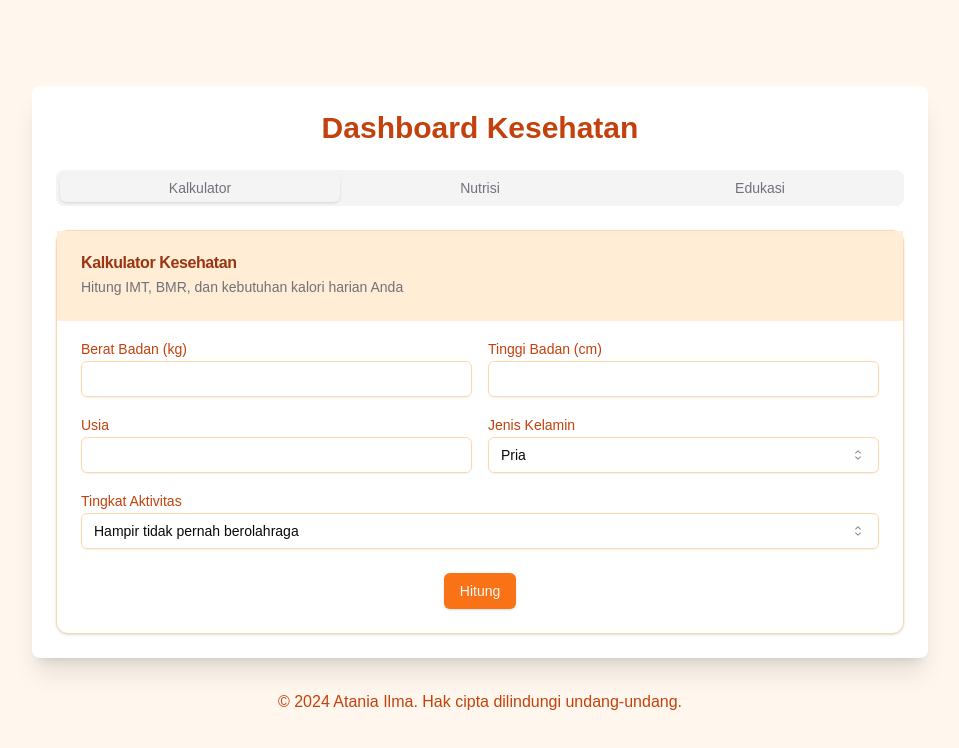
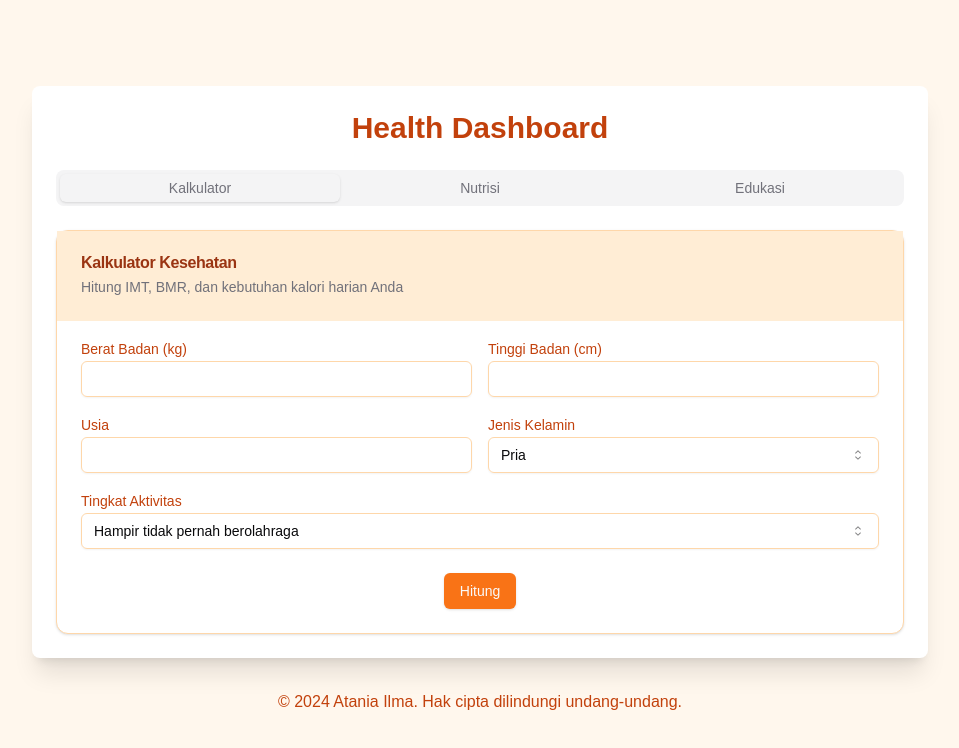
Before and after one commit to dihannahdi/HealthDashboard, a Next.js app: page / in a window 1280 px wide. Shown: the top 748 px of the page, without its empty margins (160-1119 px from the left). Built offline with nearby package versions, Linux system fonts and the light colour scheme.

Commit message:
change the title

```diff
--- a/app/page.js
+++ b/app/page.js
@@ -72,7 +72,7 @@
   return (
     <div className="min-h-screen bg-orange-50 flex flex-col items-center justify-center p-4">
       <div className="w-full max-w-4xl bg-white rounded-lg shadow-xl p-6">
-        <h1 className="text-3xl font-bold mb-6 text-center text-orange-700">Dashboard Kesehatan</h1>
+        <h1 className="text-3xl font-bold mb-6 text-center text-orange-700">Health Dashboard</h1>
 
         <Tabs defaultValue="calculator" className="w-full">
           <TabsList className="w-full justify-center mb-4">
```
